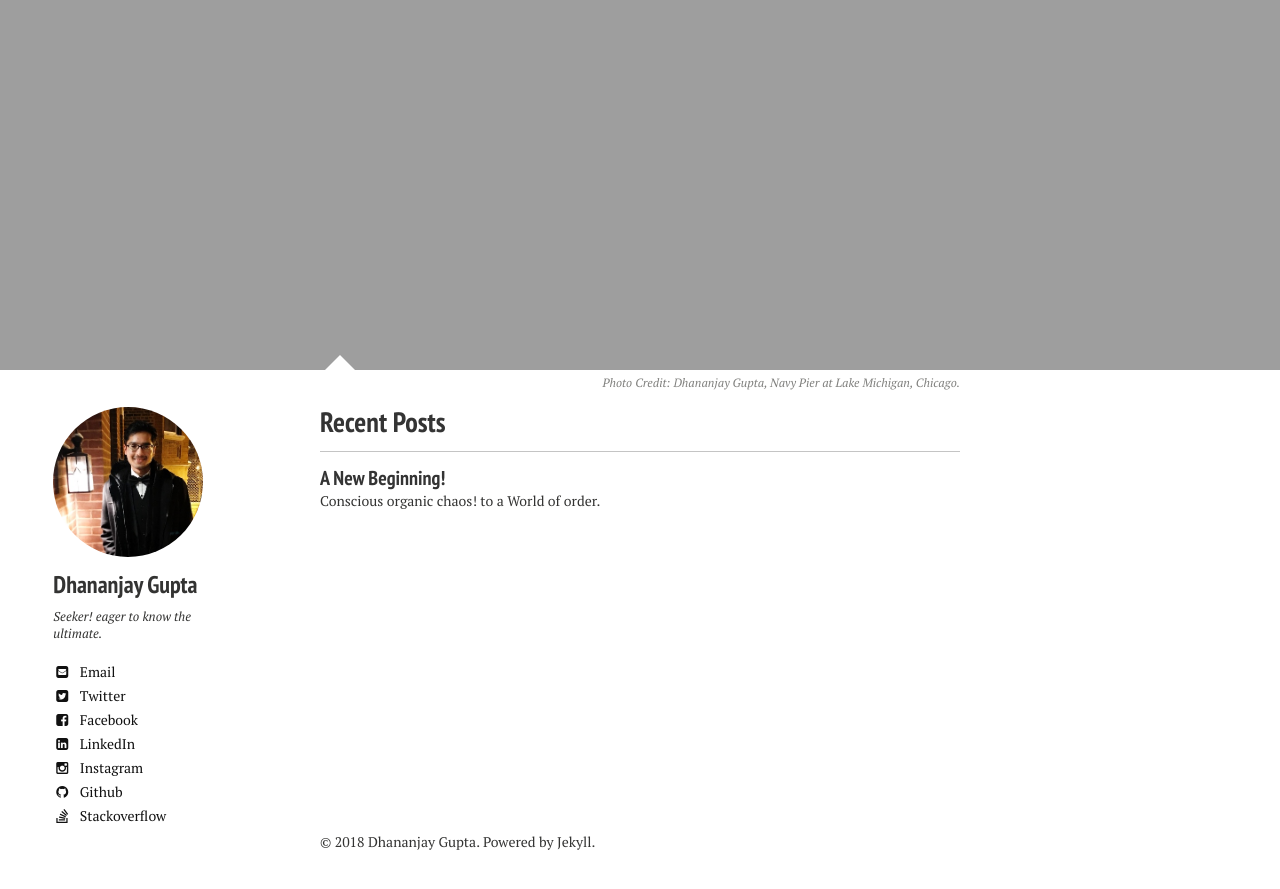
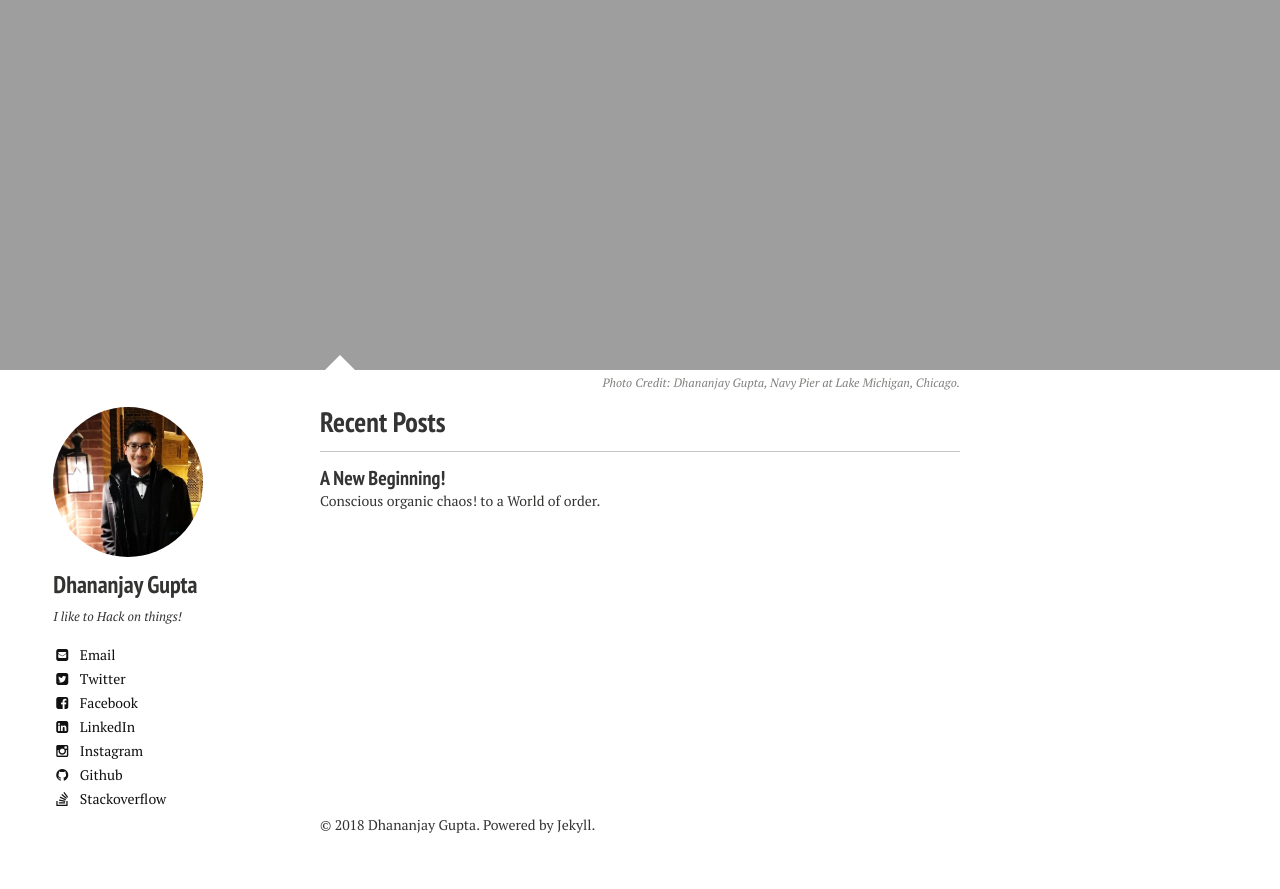
Before and after one commit to DhananjayGupta300/DhananjayGupta300.github.io, a Jekyll site: the page built from index.md, in a window 1280 px wide and 900 px high, scrolled down 674 px. Shown: the top 889 px of the window. Built offline with Jekyll 4.4.1, drawn with Linux system fonts in a browser that asks for light colours; nearby versions of some CDN libraries.

Commit message:
Update _config.yml

```diff
--- a/_config.yml
+++ b/_config.yml
@@ -42,7 +42,7 @@ titlecase: true
 owner:
   name: Dhananjay Gupta
   avatar: bio-photo-DJ.jpg
-  bio: "Seeker! eager to know the ultimate."
+  bio: "I like to Hack on things!"
   email: dgupta25@uic.edu
   linkedin: dhananjaygupta30
   github: DhananjayGupta300
```
